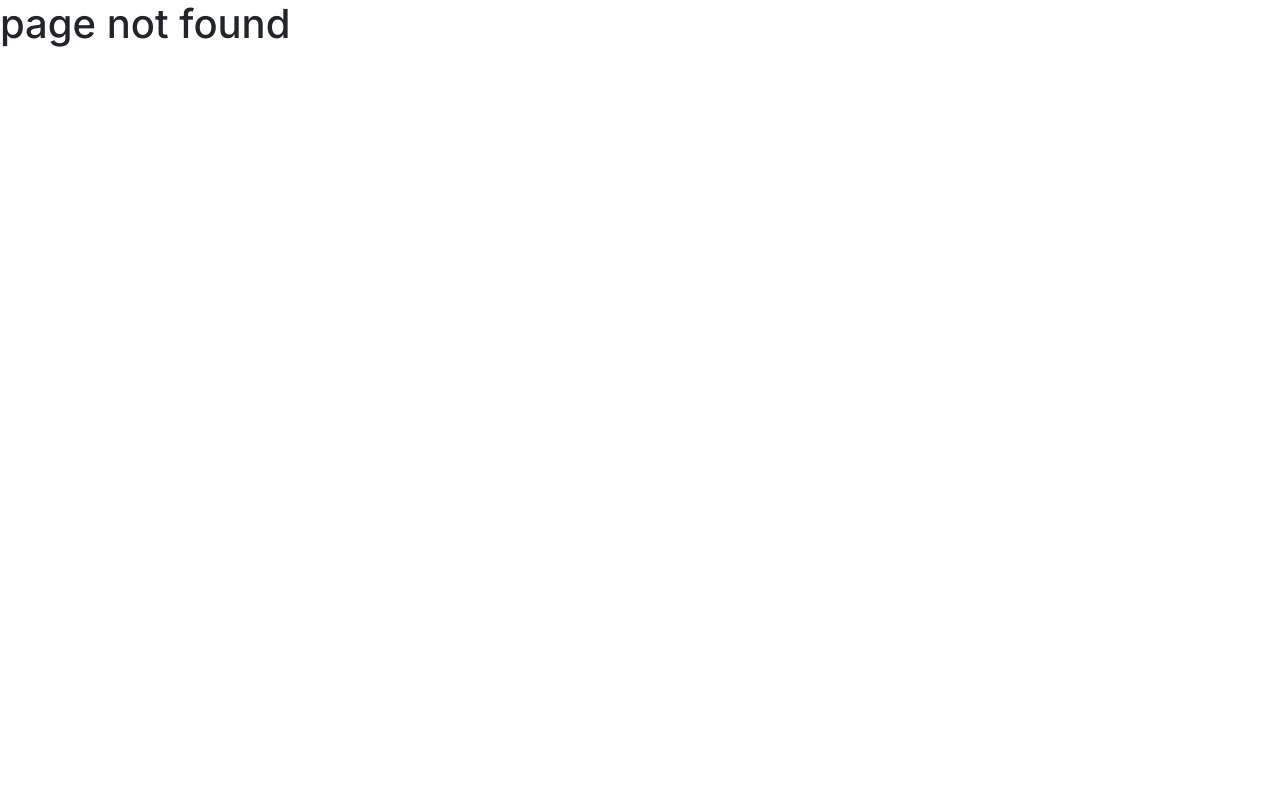
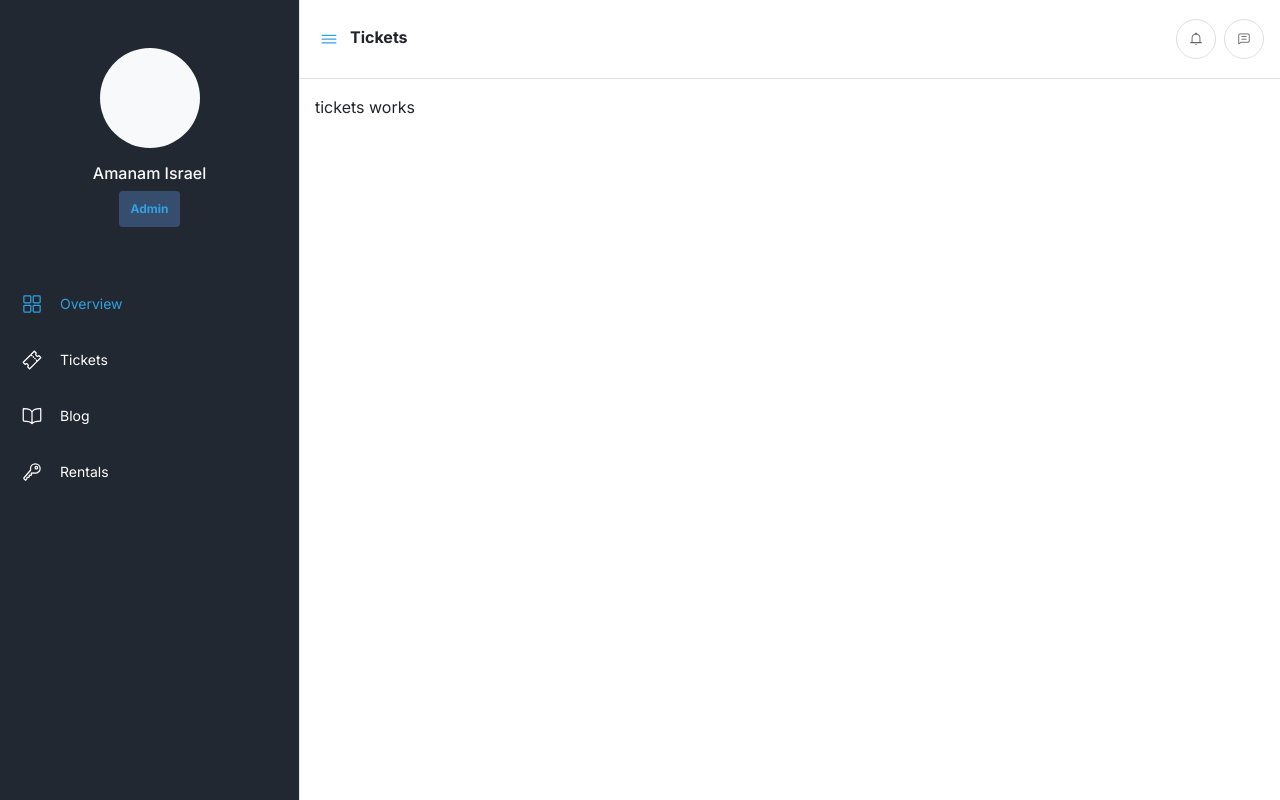
Before and after one commit to kojusola/admin-event, a Vue app: page /dashboard/tickets in a window 1280 px wide. Before the commit this address had no page. Built offline with nearby package versions, Linux system fonts and the light colour scheme.

Commit message:
added tickets component and added to dashboard

```diff
--- a/public/index.html
+++ b/public/index.html
@@ -11,11 +11,12 @@
 
 <body>
   <noscript>
-      <strong>We're sorry but Events Trolley Admin doesn't work properly without JavaScript enabled. Please enable it to continue.</strong>
+    <strong>We're sorry but Events Trolley Admin doesn't work properly without JavaScript enabled. Please enable it to
+      continue.</strong>
   </noscript>
   <div id="app"></div>
   <!-- built files will be auto injected -->
-    <script type="module" src="https://unpkg.com/ionicons@5.0.0/dist/ionicons/ionicons.esm.js"></script>
+  <script src="https://unpkg.com/ionicons@5.4.0/dist/ionicons.js"></script>
 </body>
 
 </html>
--- a/src/components/layouts/sidebar.vue
+++ b/src/components/layouts/sidebar.vue
@@ -1,6 +1,11 @@
 <template>
   <div id="sidebar">
-    <el-button @click="toggleSidebar" type="text" id="close" icon="el-icon-close"></el-button>
+    <el-button
+      @click="toggleSidebar"
+      type="text"
+      id="close"
+      icon="el-icon-close"
+    ></el-button>
     <el-menu
       background-color="#222831"
       text-color="#fff"
@@ -20,11 +25,15 @@
           <ion-icon name="grid-outline" class="mr-3"></ion-icon>
           <span tag="span" slot="title">Overview</span>
         </el-menu-item>
-        <el-menu-item index="2" @click="toBlog">
+        <el-menu-item index="2" @click="toTickets">
+          <ion-icon name="ticket-outline" class="mr-3"></ion-icon>
+          <span slot="title">Tickets</span>
+        </el-menu-item>
+        <el-menu-item index="3" @click="toBlog">
           <ion-icon name="book-outline" class="mr-3"></ion-icon>
           <span slot="title">Blog</span>
         </el-menu-item>
-        <el-menu-item index="3" @click="toRentals">
+        <el-menu-item index="4" @click="toRentals">
           <ion-icon name="key-outline" class="mr-3"></ion-icon>
           <span slot="title">Rentals</span>
         </el-menu-item>
@@ -44,6 +53,10 @@ export default {
       this.$router.push("/dashboard/rentals").catch(() => {});
       this.checkWindow();
     },
+    toTickets() {
+      this.$router.push("/dashboard/tickets").catch(() => {});
+      this.checkWindow();
+    },
     toBlog() {
       this.$router.push("/dashboard/blog").catch(() => {});
       this.checkWindow();
@@ -52,8 +65,8 @@ export default {
       this.$router.push("/dashboard").catch(() => {});
       this.checkWindow();
     },
-    checkWindow(){
-      if(window.matchMedia('(max-width: 576px)').matches){
+    checkWindow() {
+      if (window.matchMedia("(max-width: 576px)").matches) {
         this.toggleSidebar();
       }
     },
@@ -92,7 +105,7 @@ export default {
   padding: 1em;
   width: min-content;
 }
-#close{
+#close {
   position: absolute;
   right: 0;
   top: 17px;
@@ -100,14 +113,14 @@ export default {
   padding: 1em;
   display: none;
 }
-@media screen and (max-width: 576px){
-  #sidebar{
+@media screen and (max-width: 576px) {
+  #sidebar {
     margin-left: -300px;
   }
   #sidebar.active {
     margin-left: 0;
   }
-  #close{
+  #close {
     display: block;
   }
 }
--- /dev/null
+++ b/src/components/tickets.vue
@@ -0,0 +1,17 @@
+<template>
+  <div>
+    <p>tickets works</p>
+  </div>
+</template>
+
+<script>
+export default {
+  name: "tickets",
+  data() {
+    return {};
+  },
+};
+</script>
+
+<style>
+</style>
```
Also changed, not shown: src/router/router.js (+20 -18 lines). Lines whose indentation alone changed are shown as unchanged.
